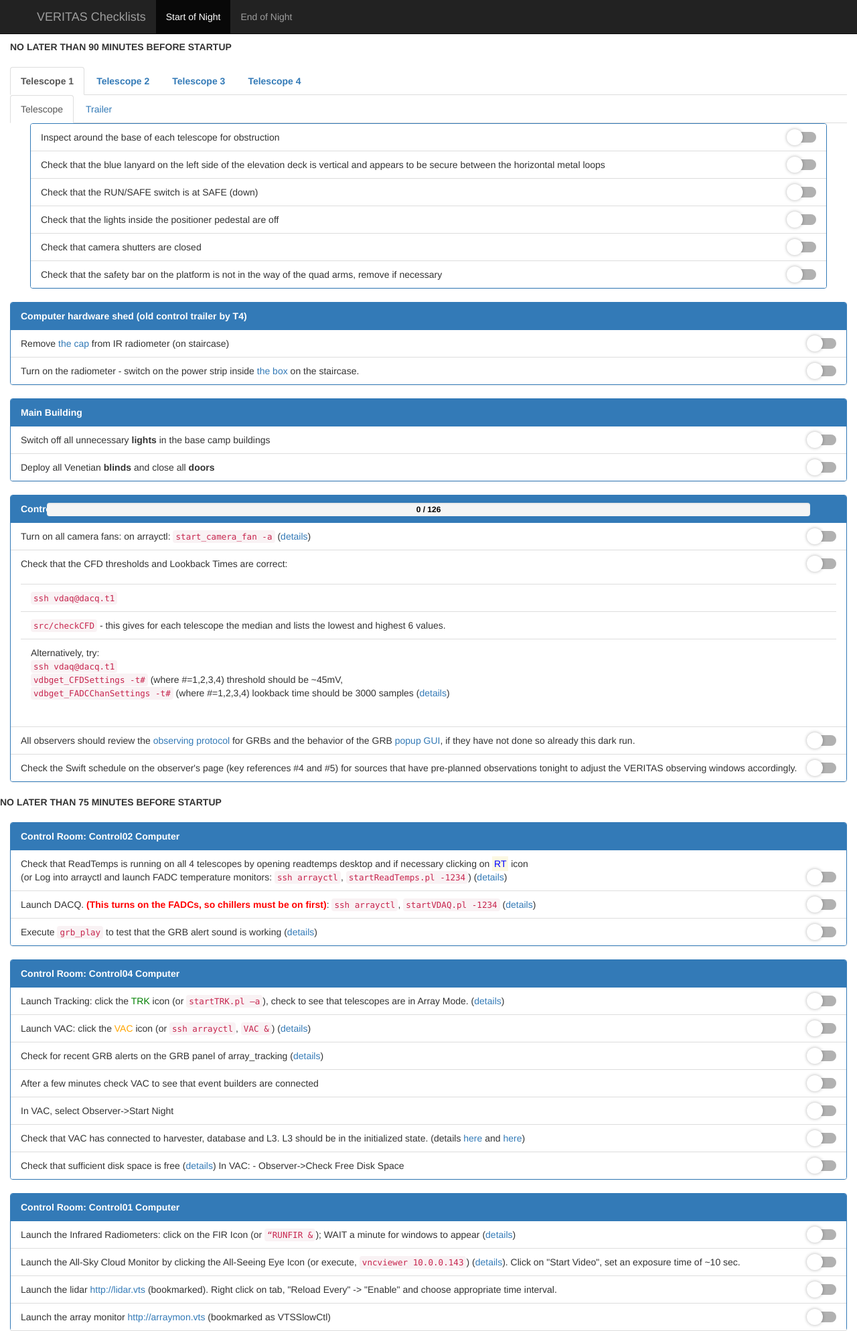
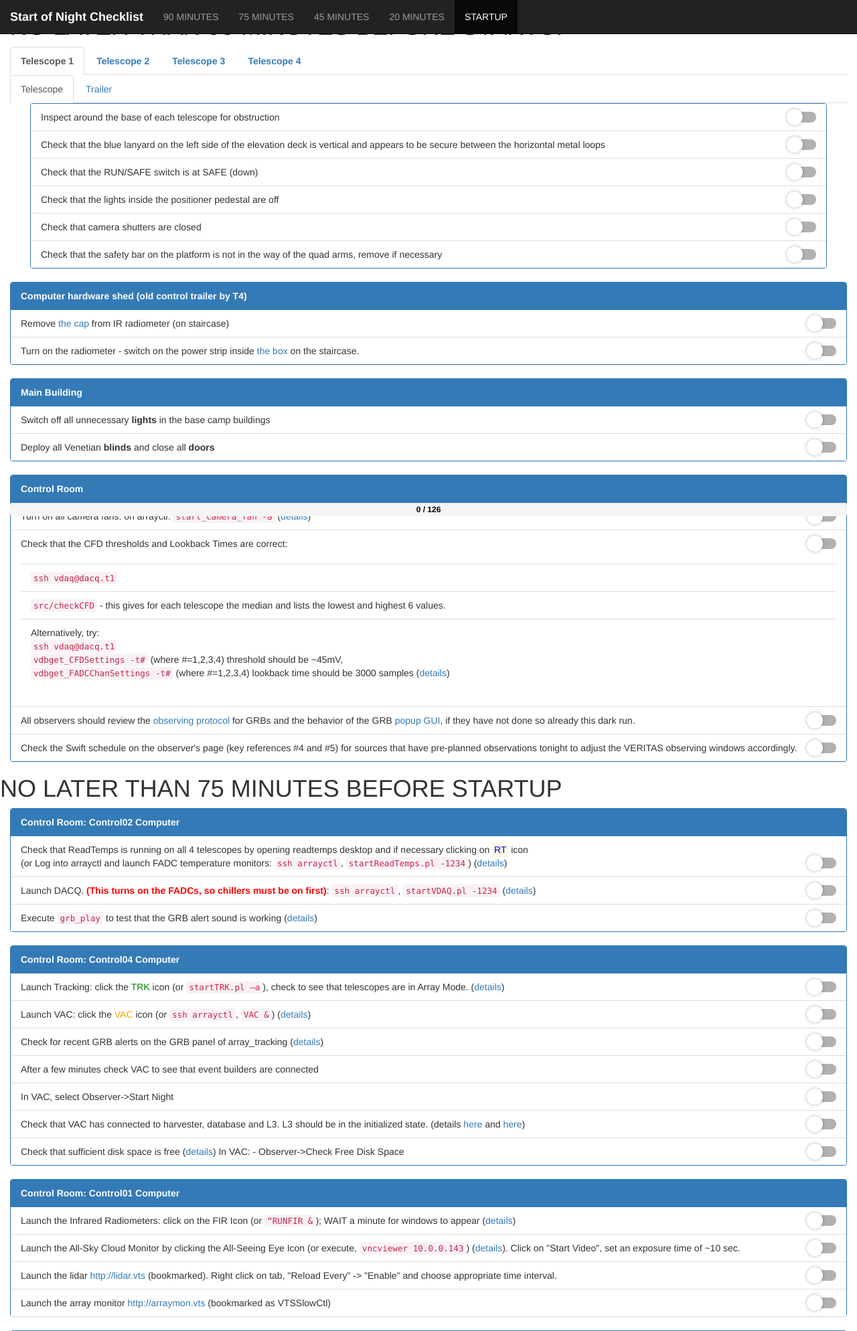
Before and after one commit to KarlenS/checklists, a Flask app: page /startnightform in a window 1280 px wide. Shown: the top 1988 px of the page at 67% size. Run offline with Flask 2, Linux system fonts and the light colour scheme; the visitor is signed in with stand-in values (Sample User, id 1); some libraries are stand-ins or nearby versions.

Commit message:
changed the navigation bar for startnightform, attempting to add scrollspy (not yet functional) - will add menu in the future

```diff
--- a/app/templates/startnightform_new.html
+++ b/app/templates/startnightform_new.html
@@ -10,7 +10,10 @@
   <link href="VERITAS_logo.ico" rel="shortcut icon" type="image/x-icon" />
   <!--  <link rel="stylesheet" href="http://bootswatch.com/slate/bootstrap.css" media="screen">
         <link rel="stylesheet" href="http://bootswatch.com/assets/css/bootswatch.min.css"> -->
+
+
 </head>
+<!--
 <nav class="navbar navbar-inverse navbar-fixed-top" role="navigation">
 <div class="container">
   <div class="row">
@@ -32,41 +35,38 @@
   </div>
   </div>
 </nav>
-
-
-<body>
-
+-->
+
+
+<body data-spy="scroll" data-target="#navtimes" data-offset="50">
+
+<div class="navbar navbar-inverse navbar-fixed-top" role="navigation" id="navtimes">
+        <div class="navbar-header">
+          <button type="button" class="navbar-toggle">
+            <span class="sr-only">Toggle navigation</span>
+            <span class="icon-bar"></span>
+            <span class="icon-bar"></span>
+            <span class="icon-bar"></span>
+          </button>
+
+          <a class="navbar-brand" href="#section-start"><strong>Start of Night Checklist</strong></a>
+        </div>
+  <div class="navbar-header">
+          <ul class="nav navbar-nav">
+            <li><a href="#section-90min">90 MINUTES</a></li>
+            <li><a href="#section-75min">75 MINUTES</a></li>
+            <li><a href="#section-45min">45 MINUTES</a></li>
+            <li><a href="#section-20min">20 MINUTES</a></li>
+            <li><a href="#section-startup">STARTUP</a></li>
+          </ul>
+  </div>
+</div>
+
+<div class="container-fluid" id="section-start">
+<form class="form-inline" role="form" id="checkform">
+
+<nav class="navbar navbar-fixed-bottom" role="navigation">
 <div class="container-fluid">
-<form class="form-inline" role="form" id="checkform">
-<br>
-<br>
-<br>
-<!--
-	<div class="row">
-					<div class="form-element-block input required">
-						<div class="form-label">
-							<label for="Observers">Observers*</label>
-						</div>
-					 	<div class="form-elem">
-                                                	<input id="Observers" name="Observers" type="text" size="20" value="" required />
-                                        	</div>
-					</div>
--->
-				<!-- / input (required) -->
-	<!--
-					<div class="form-element-block date">
-						<div class="form-label">
-							<label for="Date">Date*</label>
-						</div>
-						<div class="form-elem">
-							<input id="Date" name="Date" type="date" required/>
-						</div>
-					</div>
-    -->
-				<!-- / date -->
-
-<nav class="navbar navbar-fixed-bottom" role="navigation">
-<div class="container">
 
 <div class="progress">
     <div class="progress-bar progress-bar-striped active" id="progress-bar" role="progressbar" aria-valuenow="0" aria-valuemin="0" aria-valuemax="100" style="width: 0%;height: 50;">
@@ -76,10 +76,9 @@
 </div>
 </nav>
 
-
-<b>NO LATER THAN 90 MINUTES BEFORE STARTUP</b>
-<br>
-<br>
+<div id="section-90min">
+    <h1>NO LATER THAN 90 MINUTES BEFORE STARTUP</h1>
+
   <!-- Nav tabs -->
   <ul class="nav nav-tabs" role="tablist">
       <li role="presentation" class="active"><a href="#90minT1" aria-controls="90minT1" role="tab" data-toggle="tab"><strong>Telescope 1</strong></a></li>
@@ -729,13 +728,10 @@
 			            </div>
 			        </div>
 			    </div>
-
-				<br>
-				<br>
-				<br>
-                                <b>NO LATER THAN 75 MINUTES BEFORE STARTUP</b>
-				<br>
-				<br>
+</div>
+
+<div id="section-75min">
+                                <h1>NO LATER THAN 75 MINUTES BEFORE STARTUP</h1>
                         <div class="col-xs-12">
                            <div class="panel panel-primary">
                                 <div class="panel-heading"><strong>Control Room: Control02 Computer</strong></div>
@@ -930,11 +926,12 @@
                                 </div>
                              </div>
                           </div>
-
-				<br>
-				<br>
-				<br>
-				<b>NO LATER THAN 45 MINUTES BEFORE STARTUP</b>
+</div>
+				<br>
+				<br>
+				<br>
+<div id="section-45min">
+    <h1>NO LATER THAN 45 MINUTES BEFORE STARTUP</h1>
 				<br>
 				<br>
 
@@ -1030,13 +1027,10 @@
                                      </div>
                                   </div>
                                </div>
-
-				<br>
-				<br>
-				<br>
-				<b>NO LATER THAN 20 MINUTES BEFORE STARTUP</b>
-				<br>
-				<br>
+</div>
+
+<div id="section-20min">
+				<h1>NO LATER THAN 20 MINUTES BEFORE STARTUP</h1>
                         <div class="col-xs-12">
                            <div class="panel panel-primary">
                                 <div class="panel-heading"><strong>Control Room</strong></div>
@@ -1067,7 +1061,6 @@
                                 </div>
                              </div>
                           </div>
-                                <br>
 
   <ul class="nav nav-tabs" role="tablist">
       <li role="presentation" class="active"><a href="#20minTel1" aria-controls="20minTel1" role="tab" data-toggle="tab"><strong>Telescope 1</strong></a></li>
@@ -1321,30 +1314,26 @@
                             </div>
                        </div>
                   </div>
-
-				<br>
-				<br>
-				<br>
-				<br>
-				<br>
-				<br>
-				<br>
-				<br>
-				<br>
-				<br>
-				<br>
-				<br>
-				<br>
-				<br>
-				<br>
-				<br>
-				<br>
-				<br>
-				<br>
-				<b>STARTUP</b>
-				<br>
-				<br>
-
+</div>
+				<br>
+				<br>
+				<br>
+				<br>
+				<br>
+				<br>
+				<br>
+				<br>
+				<br>
+				<br>
+				<br>
+				<br>
+				<br>
+				<br>
+				<br>
+				<br>
+				<br>
+<div id="section-startup">
+	<h1>STARTUP</h1>
 
     <div class="col-xs-12">
         <div class="panel panel-primary">
@@ -1403,6 +1392,7 @@
                         </ul>
                     </div>
             </div>
+</div>
 
                                 <br>
 				<button type="submit" id="submit" class="btn btn-default">Submit</button>
@@ -1415,24 +1405,6 @@
                                 <br>
                                 <br>
                                 <br>
-<!--
-  <div class="bs-example tooltip-demo">
-    <div class="bs-example-tooltips">
-      <button type="button" class="btn btn-default" data-container="body" data-toggle="popover" data-placement="left" data-content="Vivamus sagittis lacus vel augue laoreet rutrum faucibus.">
-        Popover on left
-      </button>
-      <button type="button" class="btn btn-default" data-container="body" data-toggle="popover" data-placement="top" data-content="Vivamus sagittis lacus vel augue laoreet rutrum faucibus.">
-        Popover on top
-      </button>
-      <button type="button" class="btn btn-default" data-container="body" data-toggle="popover" data-placement="bottom" data-content="Vivamus sagittis lacus vel augue laoreet rutrum faucibus.">
-        Popover on bottom
-      </button>
-      <button type="button" class="btn btn-default" data-container="body" data-toggle="popover" data-placement="right" data-content="Vivamus sagittis lacus vel augue laoreet rutrum faucibus.">
-        Popover on right
-      </button>
-    </div>
-  </div>-->
-
 
 
 
--- a/app/templates/switch.css
+++ b/app/templates/switch.css
@@ -1,6 +1,10 @@
 /**
  * Progress bars with centered text
  */
+
+body{
+    position: relative;
+}
 
 .progress {
     position: relative;
--- a/app/templates/updateBar.js
+++ b/app/templates/updateBar.js
@@ -1,4 +1,5 @@
 var main = function() {
+
     var getMessage = function (i) {
     var msgs = ['Another one!',
                 'You smart.',
```
Lines whose indentation alone changed are shown as unchanged.
